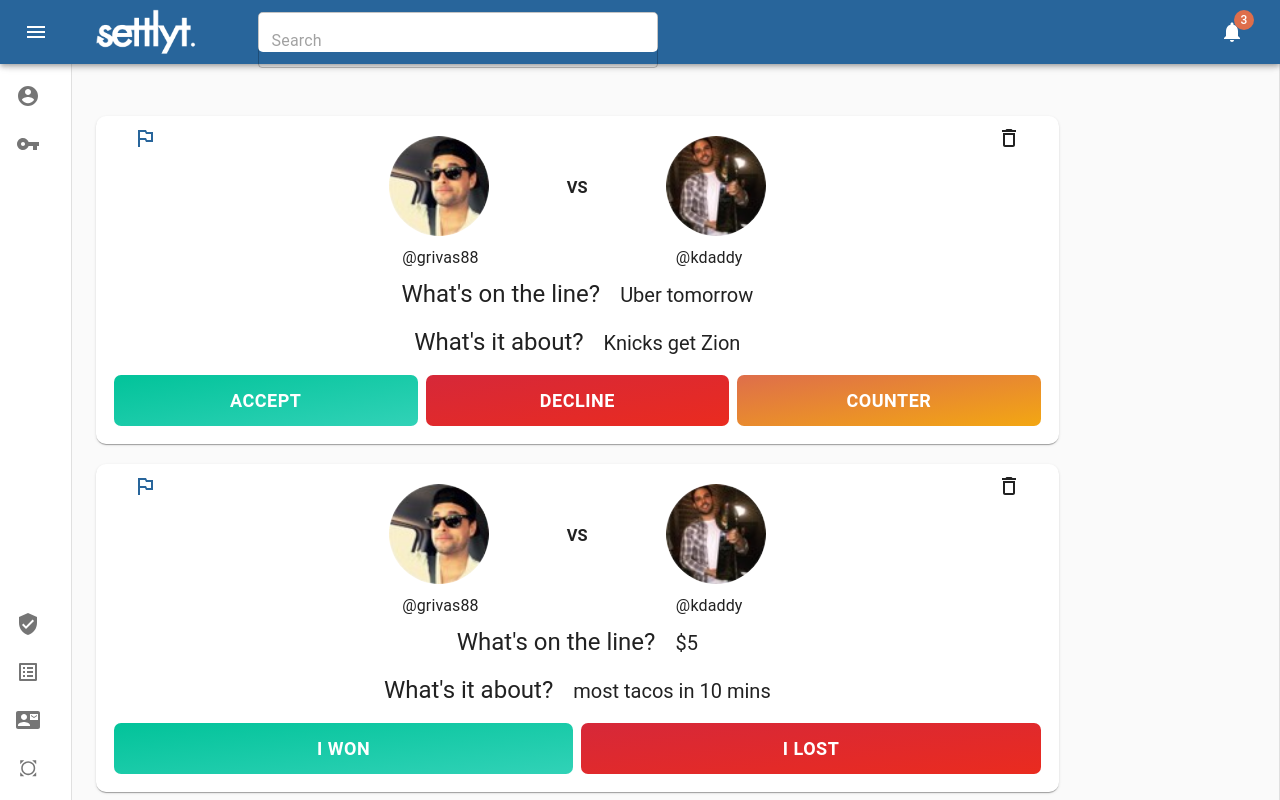
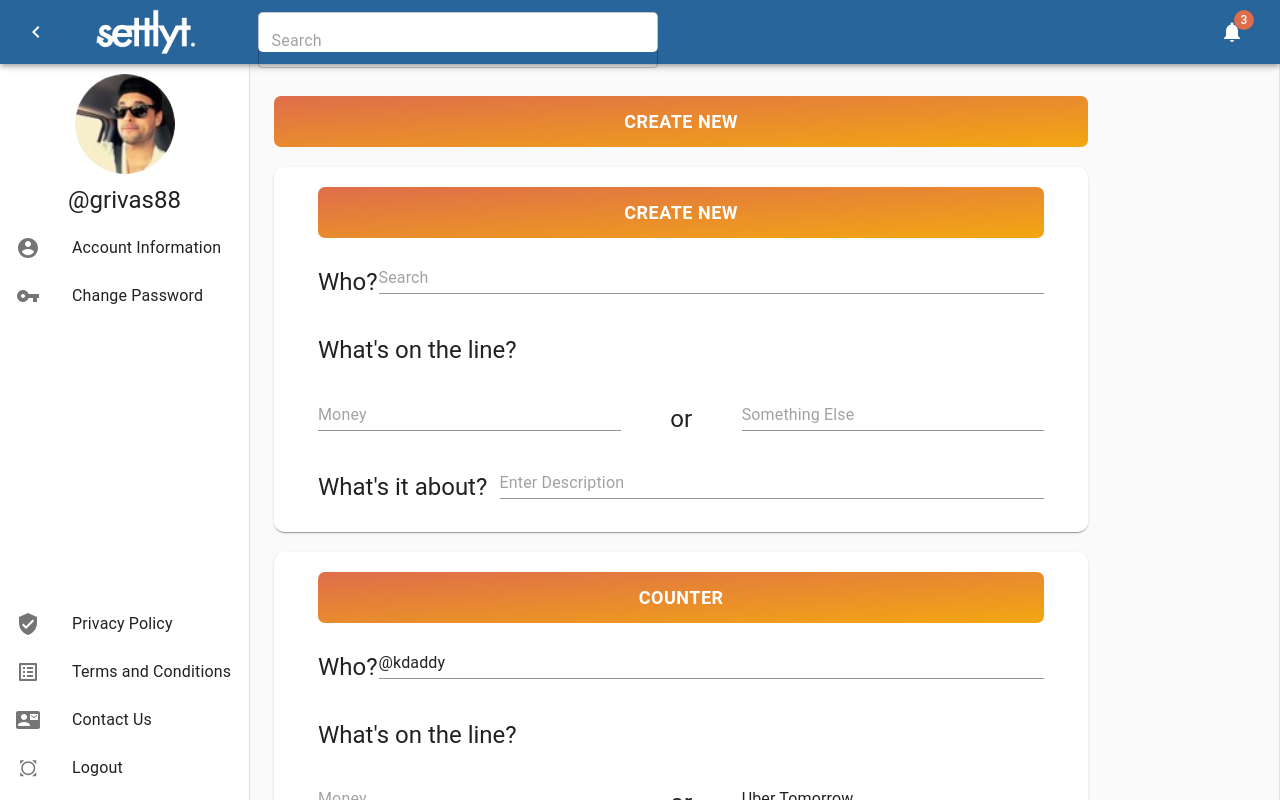
Before and after one commit to coolstackdev/react_materialUI, a React (Create React App) app: page / in a window 1280 px wide. Built offline with nearby package versions, Linux system fonts and the light colour scheme.

Commit message:
create, counter event

```diff
--- /dev/null
+++ b/src/components/CounterEvent.js
@@ -0,0 +1,116 @@
+import React from 'react';
+import { makeStyles } from '@material-ui/core/styles';
+import Card from '@material-ui/core/Card';
+import Container from '@material-ui/core/Container';
+import Typography from '@material-ui/core/Typography';
+import TextField from '@material-ui/core/TextField';
+import Grid from '@material-ui/core/Grid';
+
+import Button from './common/Button';
+
+const useStyles = makeStyles({
+    card: {
+        borderRadius: 10,
+        padding: 20,
+        marginTop: 20,
+        marginBottom: 20
+    },
+    label: {
+        paddingTop: 10,
+        marginTop: 10
+    }
+});
+
+export default function CounterEvent({ event }) {
+    const classes = useStyles();
+
+    return (
+        <Card className={classes.card}>
+            <Container maxWidth="md">
+                <Grid
+                    container
+                    direction="row"
+                    spacing={1}
+                >
+                    <Grid item xs={12}>
+                        <Button color="orange">Counter</Button>
+                    </Grid>
+                    <Grid item xs={12}>
+                        <Grid
+                            container
+                            direction="row"
+                        >
+                            <Grid item xs={12} sm={3} md={2} lg={1}>
+                                <Typography gutterBottom variant="h5" component="h2" className={classes.label}>
+                                    Who?
+                                </Typography>
+                            </Grid>
+                            <Grid item xs={12} sm={9} md={10} lg={11}>
+                                <TextField
+                                    fullWidth
+                                    placeholder="Search"
+                                    value={event.username}
+                                    margin="normal"
+                                />
+                            </Grid>
+                        </Grid>
+                    </Grid>
+                    <Grid item xs={12}>
+                        <Typography gutterBottom variant="h5" component="h2" className={classes.label}>
+                            What's on the line?
+                        </Typography>
+                    </Grid>
+                    <Grid item xs={12}>
+                        <Grid
+                            container
+                            direction="row"
+                        >
+                            <Grid item xs={12} md={5}>
+                                <TextField
+                                    fullWidth
+                                    placeholder="Money"
+                                    value={event.titleMoney}
+                                    margin="normal"
+                                />
+                            </Grid>
+                            <Grid item xs={12} md={2} align="center">
+                                <Typography gutterBottom variant="h5" component="h2" className={classes.label}>
+                                    or
+                                </Typography>
+                            </Grid>
+                            <Grid item xs={12} md={5}>
+                                <TextField
+                                    fullWidth
+                                    placeholder="Something Else"
+                                    value={event.titleSomething}
+                                    margin="normal"
+                                />
+                            </Grid>
+                        </Grid>
+
+                    </Grid>
+                    <Grid item xs={12}>
+                        <Grid
+                            container
+                            direction="row"
+                        >
+                            <Grid item xs={12} sm={5} md={4} lg={3}>
+                                <Typography gutterBottom variant="h5" component="h2" className={classes.label}>
+                                    What's it about?
+                                </Typography>
+                            </Grid>
+                            <Grid item xs={12} sm={7} md={8} lg={9}>
+                                <TextField
+                                    fullWidth
+                                    placeholder="Enter Description"
+                                    value={event.content}
+                                    margin="normal"
+                                />
+                            </Grid>
+                        </Grid>
+                    </Grid>
+                </Grid>
+            </Container>
+        </Card>
+    );
+}
--- /dev/null
+++ b/src/components/CreateEvent.js
@@ -0,0 +1,112 @@
+import React from 'react';
+import { makeStyles } from '@material-ui/core/styles';
+import Card from '@material-ui/core/Card';
+import Container from '@material-ui/core/Container';
+import Typography from '@material-ui/core/Typography';
+import TextField from '@material-ui/core/TextField';
+import Grid from '@material-ui/core/Grid';
+
+import Button from './common/Button';
+
+const useStyles = makeStyles({
+    card: {
+        borderRadius: 10,
+        padding: 20,
+        marginTop: 20,
+        marginBottom: 20
+    },
+    label: {
+        paddingTop: 10,
+        marginTop: 10
+    }
+
+});
+
+export default function CreateEvent() {
+    const classes = useStyles();
+
+    return (
+        <Card className={classes.card}>
+            <Container maxWidth="md">
+                <Grid
+                    container
+                    direction="row"
+                    spacing={1}
+                >
+                    <Grid item xs={12}>
+                        <Button color="orange">Create New</Button>
+                    </Grid>
+                    <Grid item xs={12}>
+                        <Grid
+                            container
+                            direction="row"
+                        >
+                            <Grid item xs={12} sm={3} md={2} lg={1}>
+                                <Typography gutterBottom variant="h5" component="h2" className={classes.label}>
+                                    Who?
+                                </Typography>
+                            </Grid>
+                            <Grid item xs={12} sm={9} md={10} lg={11}>
+                                <TextField
+                                    fullWidth
+                                    placeholder="Search"
+                                    margin="normal"
+                                />
+                            </Grid>
+                        </Grid>
+                    </Grid>
+                    <Grid item xs={12}>
+                        <Typography gutterBottom variant="h5" component="h2" className={classes.label}>
+                            What's on the line?
+                        </Typography>
+                    </Grid>
+                    <Grid item xs={12}>
+                        <Grid
+                            container
+                            direction="row"
+                        >
+                            <Grid item xs={12} md={5}>
+                                <TextField
+                                    fullWidth
+                                    placeholder="Money"
+                                    margin="normal"
+                                />
+                            </Grid>
+                            <Grid item xs={12} md={2} align="center">
+                                <Typography gutterBottom variant="h5" component="h2" className={classes.label}>
+                                    or
+                                </Typography>
+                            </Grid>
+                            <Grid item xs={12} md={5}>
+                                <TextField
+                                    fullWidth
+                                    placeholder="Something Else"
+                                    margin="normal"
+                                />
+                            </Grid>
+                        </Grid>
+                    </Grid>
+                    <Grid item xs={12}>
+                        <Grid
+                            container
+                            direction="row"
+                        >
+                            <Grid item xs={12} sm={5} md={4} lg={3}>
+                                <Typography gutterBottom variant="h5" component="h2" className={classes.label}>
+                                    What's it about?
+                                </Typography>
+                            </Grid>
+                            <Grid item xs={12} sm={7} md={8} lg={9}>
+                                <TextField
+                                    fullWidth
+                                    placeholder="Enter Description"
+                                    margin="normal"
+                                />
+                            </Grid>
+                        </Grid>
+                    </Grid>
+                </Grid>
+            </Container>
+        </Card>
+    );
+}
--- a/src/components/EventItem.js
+++ b/src/components/EventItem.js
@@ -49,7 +49,7 @@ const getUsers = (users) => {
     ];
 };
 
-export default function Item({ users, title, content, buttons }) {
+export default function EventItem({ users, title, content, buttons }) {
     const classes = useStyles();
     const userInfo = getUsers(users);
 
--- a/src/components/Sidebar.js
+++ b/src/components/Sidebar.js
@@ -19,7 +19,7 @@ import LogoutIcon from '@material-ui/icons/AllOut';
 import ContactIcon from '@material-ui/icons/ContactMail';
 import TermsIcon from '@material-ui/icons/ListAlt';
 
-const drawerWidth = 240;
+const drawerWidth = 250;
 
 const useStyles = makeStyles(theme => ({
     toolbarIcon: {
@@ -70,6 +70,10 @@ export default function Sidebar({ openSidebar }) {
         name: '@grivas88',
         avatar: '/images/user1.jpg'
     };
+
+    function ListItemLink(props) {
+        return <ListItem button component="a" {...props} />;
+    }
 
     return (
         <Drawer
@@ -122,12 +126,12 @@ export default function Sidebar({ openSidebar }) {
                     </ListItemIcon>
                     <ListItemText primary="Contact Us" />
                 </ListItem>
-                <ListItem button>
+                <ListItemLink href="/signin">
                     <ListItemIcon>
                         <LogoutIcon />
                     </ListItemIcon>
                     <ListItemText primary="Logout" />
-                </ListItem>
+                </ListItemLink>
             </List>
         </Drawer>
     );
--- a/src/containers/Dashboard.js
+++ b/src/containers/Dashboard.js
@@ -8,6 +8,9 @@ import Header from '../components/Header';
 import Sidebar from '../components/Sidebar';
 import Notification from '../components/Notification';
 import EventItem from '../components/EventItem';
+import CreateEvent from '../components/CreateEvent';
+import CounterEvent from '../components/CounterEvent';
+import Button from '../components/common/Button';
 
 const useStyles = makeStyles(theme => ({
     root: {
@@ -52,21 +55,18 @@ export default function Dashboard() {
                 { value: 'I Won', color: 'green' },
                 { value: 'I Lost', color: 'red' },
             ]
-        },
-        {
-            users: [
-                'userId1', 'userId2'
-            ],
-            title: "Loser brings coffee tomorrow",
-            content: "Jan says 'low hanging fruit' on this call",
-            buttons: [
-                { value: 'Invite Pending', color: 'green' },
-            ]
         }
     ];
 
+    const counterEvent = {
+        username: '@kdaddy',
+        titleMoney: '',
+        titleSomething: 'Uber Tomorrow',
+        content: 'Knicks Get Zion'
+    }
+
     // state
-    const [openSidebar, setOpenSidebar] = React.useState(false);
+    const [openSidebar, setOpenSidebar] = React.useState(true);
     const [openNotification, setOpenNotification] = React.useState(false);
 
     // event handler
@@ -105,6 +105,13 @@ export default function Dashboard() {
                 <Container maxWidth="lg" className={classes.container}>
                     <Grid container spacing={3}>
                         <Grid item xs={12} md={10}>
+                            <Button color="orange">
+                                Create New
+                            </Button>
+                            <CreateEvent />
+                            <CounterEvent event={counterEvent} />
+                        </Grid>
+                        <Grid item xs={12} md={10}>
                             {eventItems.map((eventItem, index) => {
                                 return <EventItem
                                     key={index}
```
